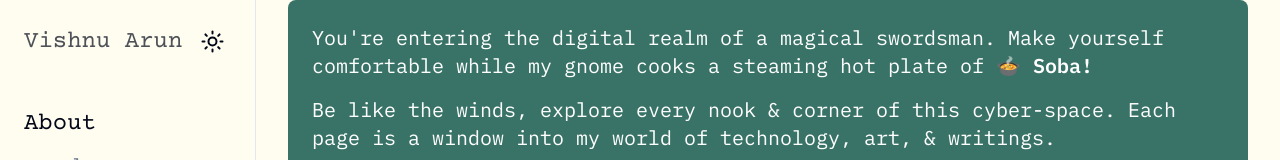
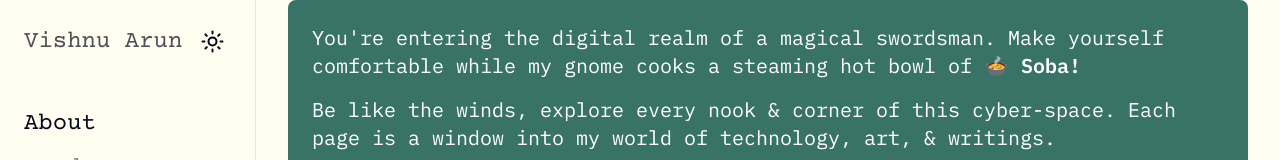
Before and after one commit to vishnuarun02/whoami, a Next.js app: page / in a window 1280 px wide. Shown: the top 160 px of the page. Built offline with nearby package versions, Linux system fonts and the light colour scheme.

Commit message:
Quick update

```diff
--- a/app/page.tsx
+++ b/app/page.tsx
@@ -73,7 +73,7 @@ export default function Home() {
       >
         <p className="mb-4">
           You're entering the digital realm of a magical swordsman. Make yourself comfortable while my gnome
-          cooks a steaming hot plate of
+          cooks a steaming hot bowl of
           <span className="font-bold">{food}</span>
         </p>
         <p>
```
